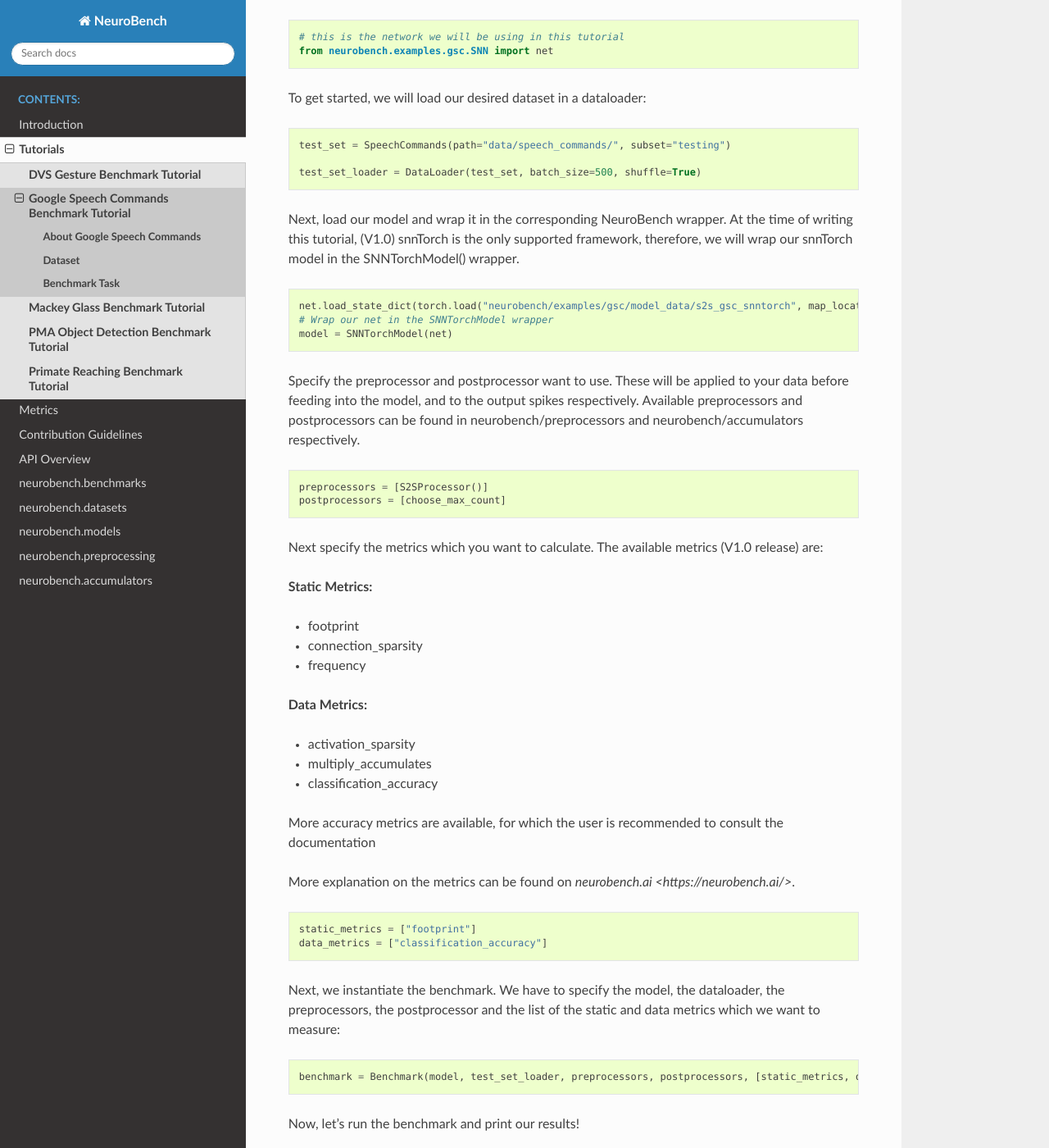
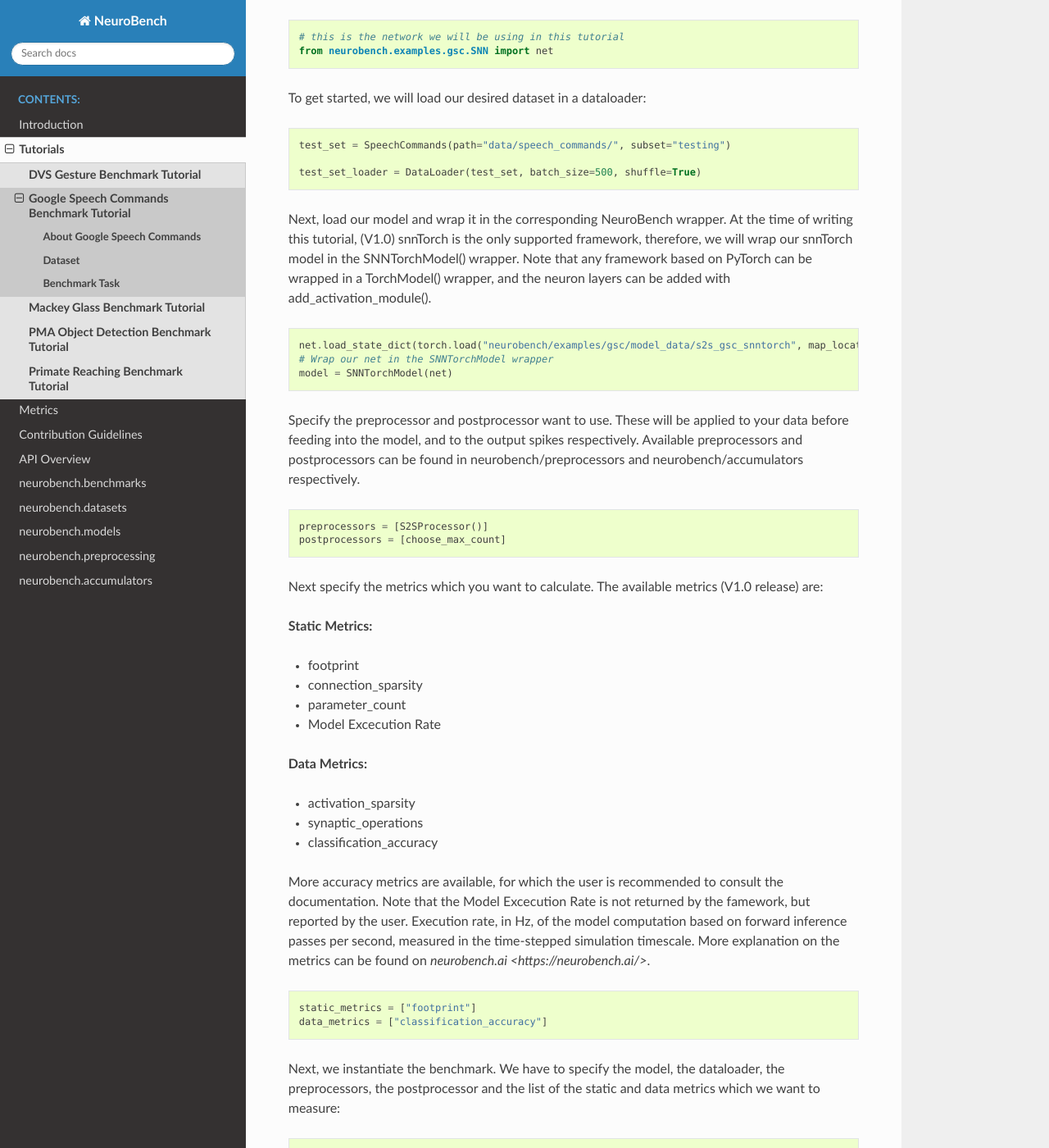
Before and after one commit to NeuroBench/neurobench, a Sphinx documentation site: the page built from docs/tutorials/tutorial_neurobench.gsc.rst, in a window 1280 px wide and 1400 px high, scrolled down 1323 px. Shown: the whole window at 82% size. Built offline with Sphinx 7.4.7 and the Read the Docs theme 2.0.0, drawn with Linux system fonts in a browser that asks for light colours.

Commit message:
Update tutorial_neurobench.gsc.rst
Polished metrics

```diff
--- a/docs/tutorials/tutorial_neurobench.gsc.rst
+++ b/docs/tutorials/tutorial_neurobench.gsc.rst
@@ -55,7 +55,7 @@ To get started, we will load our desired dataset in a dataloader:
 
    test_set_loader = DataLoader(test_set, batch_size=500, shuffle=True)
 
-Next, load our model and wrap it in the corresponding NeuroBench wrapper. At the time of writing this tutorial, (V1.0) snnTorch is the only supported framework, therefore, we will wrap our snnTorch model in the SNNTorchModel() wrapper.
+Next, load our model and wrap it in the corresponding NeuroBench wrapper. At the time of writing this tutorial, (V1.0) snnTorch is the only supported framework, therefore, we will wrap our snnTorch model in the SNNTorchModel() wrapper. Note that any framework based on PyTorch can be wrapped in a TorchModel() wrapper, and the neuron layers can be added with add_activation_module().
 
 .. code:: python
 
@@ -76,17 +76,16 @@ Next specify the metrics which you want to calculate. The available metrics (V1.
 
 - footprint
 - connection_sparsity
-- frequency
+- parameter_count
+- Model Excecution Rate
 
 **Data Metrics:**
 
 - activation_sparsity
-- multiply_accumulates
+- synaptic_operations
 - classification_accuracy
 
-More accuracy metrics are available, for which the user is recommended to consult the documentation
-
-More explanation on the metrics can be found on `neurobench.ai <https://neurobench.ai/>`.
+More accuracy metrics are available, for which the user is recommended to consult the documentation. Note that the Model Excecution Rate is not returned by the famework, but reported by the user. Execution rate, in Hz, of the model computation based on forward inference passes per second, measured in the time-stepped simulation timescale. More explanation on the metrics can be found on `neurobench.ai <https://neurobench.ai/>`.
 
 .. code:: python
 
```
